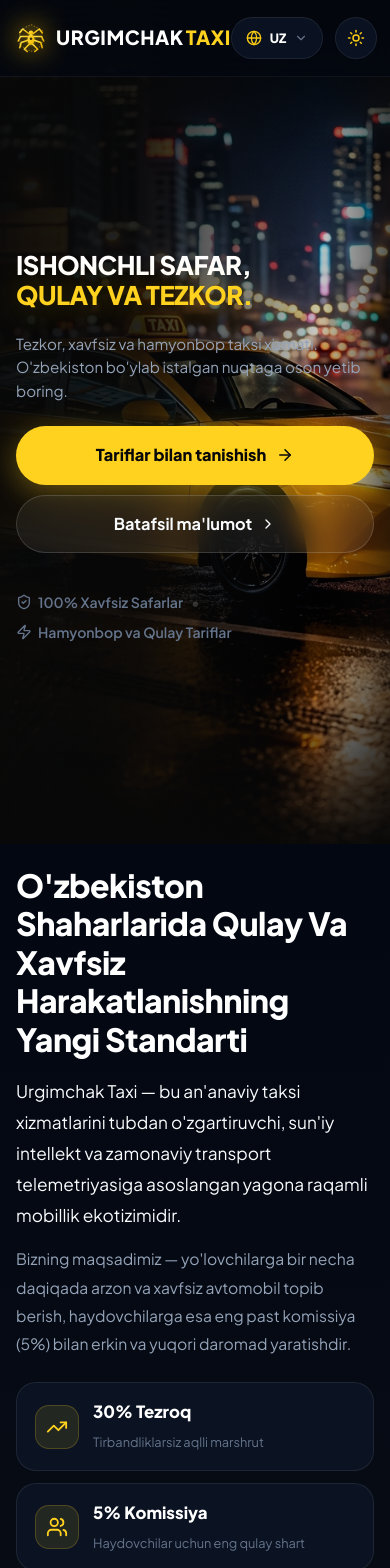
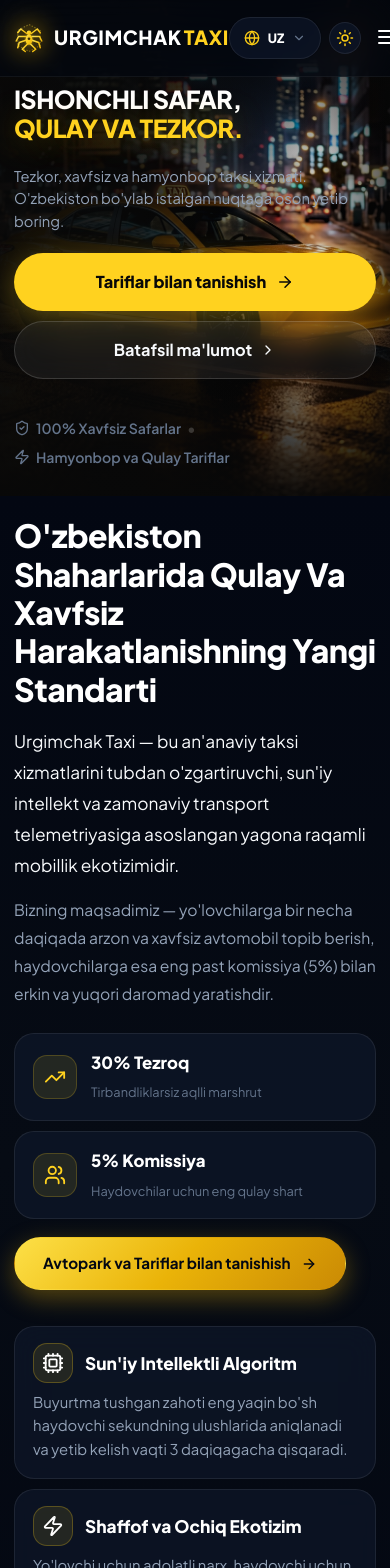
Before and after one commit to humoyun1773/taxi-landing-web, a React (Vite) app: page / in a window 390 px wide. Shown: the top 1568 px of the page. Built offline with nearby package versions, Linux system fonts and the light colour scheme.

Commit message:
fix(mobile): resolve Hero viewport gap, navbar header squeeze, and single-column mobile grid

```diff
--- a/src/index.css
+++ b/src/index.css
@@ -3183,88 +3183,134 @@
     display: none;
   }
 
+  .navbar-container {
+    padding: 8px 16px !important;
+  }
+
+  .nav-logo-text {
+    font-size: 1.15rem !important;
+  }
+
+  .nav-actions {
+    gap: 8px !important;
+  }
+
+  .lang-pill-btn {
+    padding: 5px 9px !important;
+    font-size: 0.78rem !important;
+  }
+
+  .theme-toggle-btn {
+    width: 32px !important;
+    height: 32px !important;
+  }
+
+  .hero-fullbleed-bg-section {
+    min-height: auto !important;
+    padding-top: 85px !important;
+    padding-bottom: 28px !important;
+  }
+
   .section {
-    padding: 28px 0 !important;
+    padding: 24px 0 !important;
   }
 
   .section-title {
-    margin: 0 auto 18px !important;
+    margin: 0 auto 16px !important;
   }
 
   .section-title h2 {
-    font-size: 1.75rem;
-    line-height: 1.25;
-    margin-bottom: 8px;
-  }
-
-  .section-title p {
-    font-size: 0.92rem;
-    line-height: 1.6;
-  }
-
-  .about-grid {
-    grid-template-columns: 1fr;
-    gap: 24px;
-  }
-
-  .about-metrics-row {
-    grid-template-columns: 1fr;
-    gap: 12px;
-  }
-
-  .tech-grid {
-    grid-template-columns: 1fr;
-    gap: 14px;
-  }
-
-  .tariffs-grid-compact {
-    grid-template-columns: 1fr;
-    gap: 16px;
-  }
-
-  .steps-grid {
-    grid-template-columns: 1fr;
-    gap: 14px;
-  }
-
-  .app-download-section {
-    padding: 24px 0 !important;
-  }
-
-  .app-download-wrapper {
-    padding: 24px 18px !important;
-    border-radius: 18px;
-  }
-
-  .app-download-grid {
-    grid-template-columns: 1fr;
-    gap: 24px;
-  }
-
-  .app-title {
     font-size: 1.65rem;
     line-height: 1.25;
     margin-bottom: 8px;
   }
 
+  .section-title p {
+    font-size: 0.9rem;
+    line-height: 1.6;
+  }
+
+  .about-grid {
+    grid-template-columns: 1fr;
+    gap: 20px;
+  }
+
+  .about-metrics-row {
+    grid-template-columns: 1fr 1fr;
+    gap: 10px;
+    margin-bottom: 18px;
+  }
+
+  .about-cta-group {
+    margin-top: 12px;
+    margin-bottom: 16px;
+  }
+
+  .about-card-showcase {
+    gap: 10px;
+  }
+
+  .about-feature-box {
+    padding: 16px 18px;
+  }
+
+  .tech-grid {
+    grid-template-columns: 1fr !important;
+    gap: 12px;
+  }
+
+  .tech-pillar-card {
+    padding: 18px 16px;
+  }
+
+  .tariffs-grid-compact {
+    grid-template-columns: 1fr;
+    gap: 14px;
+  }
+
+  .steps-grid {
+    grid-template-columns: 1fr;
+    gap: 12px;
+  }
+
+  .app-download-section {
+    padding: 20px 0 !important;
+  }
+
+  .app-download-wrapper {
+    padding: 20px 16px !important;
+    border-radius: 18px;
+  }
+
+  .app-download-grid {
+    grid-template-columns: 1fr;
+    gap: 20px;
+  }
+
+  .app-title {
+    font-size: 1.55rem;
+    line-height: 1.25;
+    margin-bottom: 8px;
+  }
+
   .app-desc {
     font-size: 0.88rem;
     line-height: 1.6;
-    margin-bottom: 16px;
+    margin-bottom: 14px;
   }
 
   .real-phone-showcase-wrapper {
-    max-width: 280px;
+    max-width: 260px;
     margin: 0 auto;
   }
 
   .footer-master {
-    padding-top: 20px;
+    padding-top: 18px;
   }
 
   .footer-main-container {
     grid-template-columns: 1fr;
-    gap: 18px;
+    gap: 16px;
     margin-bottom: 12px;
   }
 
@@ -3277,23 +3323,23 @@
 
 @media (max-width: 480px) {
   .section {
-    padding: 22px 0 !important;
+    padding: 20px 0 !important;
   }
 
   .container {
-    padding-left: 16px;
-    padding-right: 16px;
+    padding-left: 14px;
+    padding-right: 14px;
   }
 
   .hero-main-title {
-    font-size: 1.6rem !important;
+    font-size: 1.55rem !important;
     letter-spacing: -0.5px;
   }
 
   .hero-subtext {
-    font-size: 0.95rem;
+    font-size: 0.92rem;
     line-height: 1.55;
-    margin-bottom: 24px;
+    margin-bottom: 20px;
   }
 
   .hero-actions-row {
@@ -3309,7 +3355,11 @@
 
   .hero-perks-inline {
     flex-wrap: wrap;
-    gap: 8px;
+    gap: 6px;
+  }
+
+  .about-metrics-row {
+    grid-template-columns: 1fr;
   }
 }
 
```
